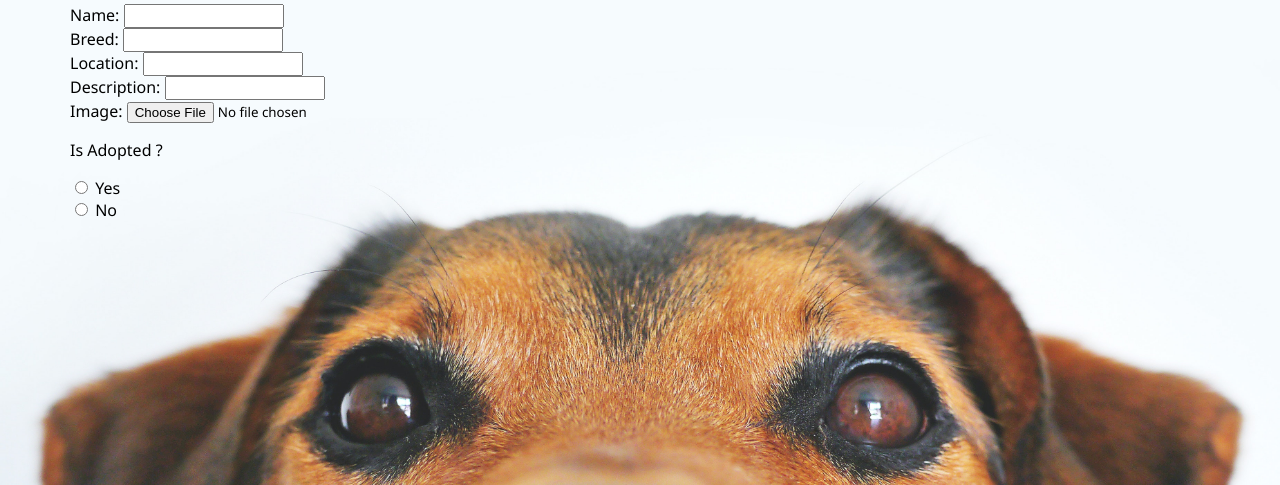
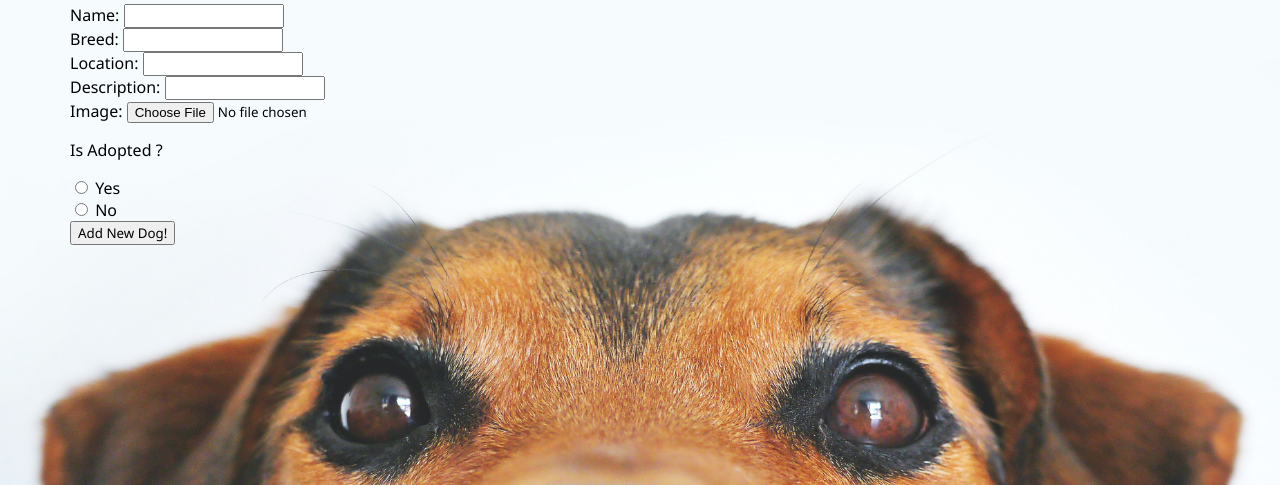
Before and after one commit to jxxjxxlxx/module2project2, a Node server app: page /adopt/add-dog in a window 1280 px wide. Shown: the part 182-667 px from the top of the page. Run offline with Node 20, Linux system fonts and the light colour scheme; some libraries are stand-ins or nearby versions.

Commit message:
add button

```diff
--- a/views/addDog.hbs
+++ b/views/addDog.hbs
@@ -30,4 +30,6 @@
   <input type="radio"  name="adopted" value="no">
   <label for="no">No</label>
 </div>
+
+<button>Add New Dog!</button>
 </form>
```
